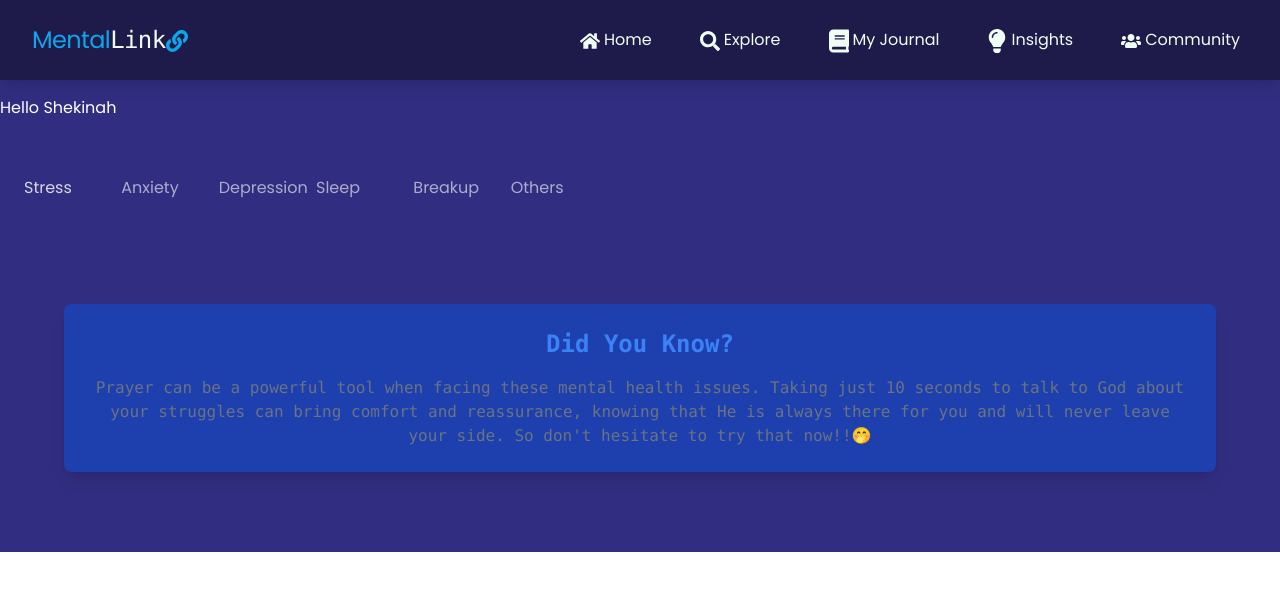
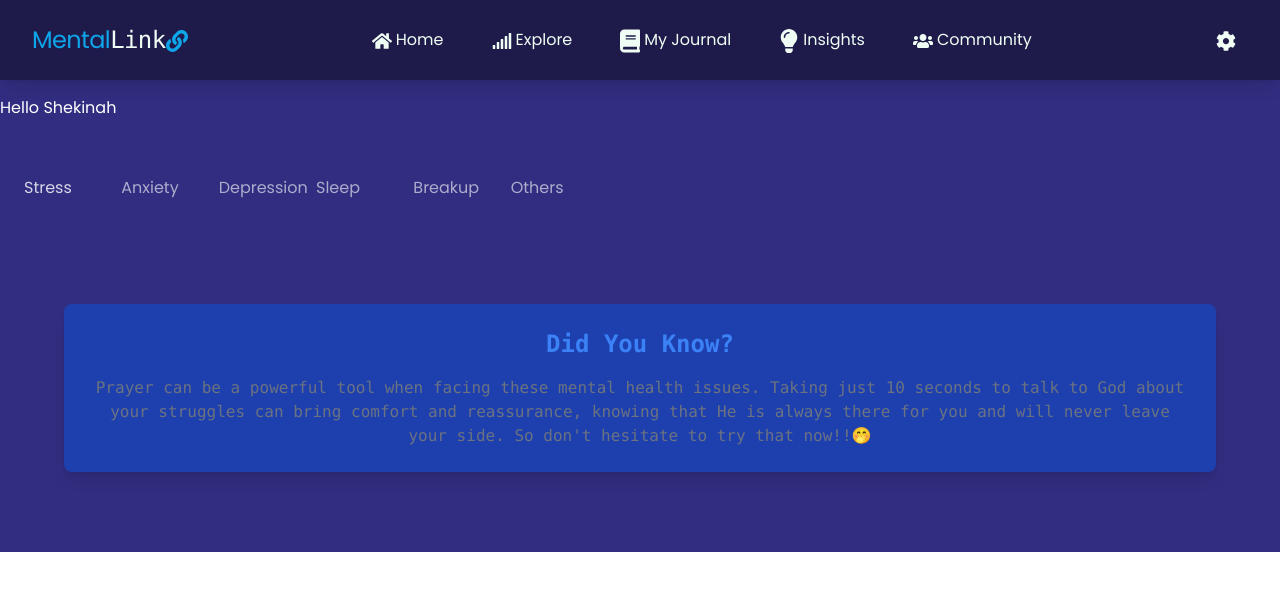
Before and after one commit to shekinahmanyi/mental_link_project, a React (Create React App) app in the folder frontend/: page /dashboard/house in a window 1280 px wide. Shown: the top 590 px of the page. Built offline with nearby package versions, Linux system fonts and the light colour scheme.

Commit message:
Modified the dash board

```diff
--- a/frontend/src/dashboard/main/Start.jsx
+++ b/frontend/src/dashboard/main/Start.jsx
@@ -1,6 +1,7 @@
 import React from "react";
 import { Link } from "react-router-dom";
-import { FaLink, FaHome, FaSearch, FaLightbulb, FaBook, FaUsers } from "react-icons/fa";
+import { FaLink, FaHome,FaSignal,FaLightbulb, FaBook, FaUsers,FaCog } from "react-icons/fa";
+
 
 function Navbar() {
   return (
@@ -14,57 +15,63 @@ function Navbar() {
         </div>
         <div className="hidden md:flex md:items-center md:space-x-4">
           <Link
-            to="/house"
+            to="/dashboard/house"
             className="text-base px-4 py-2 font-medium text-green-50"
           >
             <FaHome className="inline pr-1 text-2xl" />
             Home
           </Link>
           <Link
-            to="/explore"
+            to="/dashboard/explore"
             className="text-base px-4 py-2 font-medium text-green-50"
           >
-            <FaSearch className="inline pr-1 text-2xl" />
+            <FaSignal className="inline pr-1 text-2xl" />
             Explore
           </Link>
           <Link
-            to="/journal"
+            to="/dashboard/journal"
             className="text-base px-4 py-2 font-medium text-green-50"
           >
             <FaBook className="inline pr-1 text-2xl" />
             My Journal
           </Link>
           <Link
-            to="/insights"
+            to="/dashboard/insights"
             className="text-base px-4 py-2 font-medium text-green-50"
           >
             <FaLightbulb className="inline pr-1 text-2xl" />
             Insights
           </Link>
           <Link
-            to="/community"
+            to="/dashboard/community"
             className="text-base px-4 py-2 font-medium text-green-50"
           >
             <FaUsers className="inline pr-1 text-2xl" />
             Community
           </Link>
         </div>
+        <Link
+            to="/dashboard/settings"
+            className="text-base px-4 py-2 font-medium text-green-50"
+          >
+            <FaCog className="inline pr-1 text-2xl" />
+          </Link>
       </div>
       <div className="container mx-auto px-6 md:hidden bg-indigo-950 fixed bottom-0 inset-x-0 z-50">
         <div className="border-t border-gray-300  py-4 flex justify-between">
-          <Link to="/" className="flex flex-col items-center justify-center text-base font-medium text-green-50">
+          <Link to="/dashboard/house" className="flex flex-col items-center justify-center text-base font-medium text-green-50">
             <FaHome className="inline text-2xl" />
           </Link>
-          <Link to="/about" className="flex flex-col items-center justify-center text-base font-medium text-green-50">
-            <FaLink className="inline text-2xl" />
+          <Link to="/dashboard/about" className="flex flex-col items-center justify-center text-base font-medium text-green-50">
+            <FaSignal className="inline text-2xl" />
           </Link>
-          <Link to="/story" className="flex flex-col items-center justify-center text-base font-medium text-green-50">
+          <Link to="/dashboard/story" className="flex flex-col items-center justify-center text-base font-medium text-green-50">
             <FaBook className="inline text-2xl" />
           </Link>
-          <Link to="/works" className="flex flex-col items-center justify-center text-base font-medium text-green-50">
+          <Link to="/dashboard/works" className="flex flex-col items-center justify-center text-base font-medium text-green-50">
             <FaLightbulb className="inline text-2xl" />
           </Link>
-          <Link to="/community" className="flex flex-col items-center justify-center text-base font-medium text-green-50">
+          <Link to="/dashboard/community" className="flex flex-col items-center justify-center text-base font-medium text-green-50">
             <FaUsers className="inline text-2xl" />
           </Link>
         </div>
```
